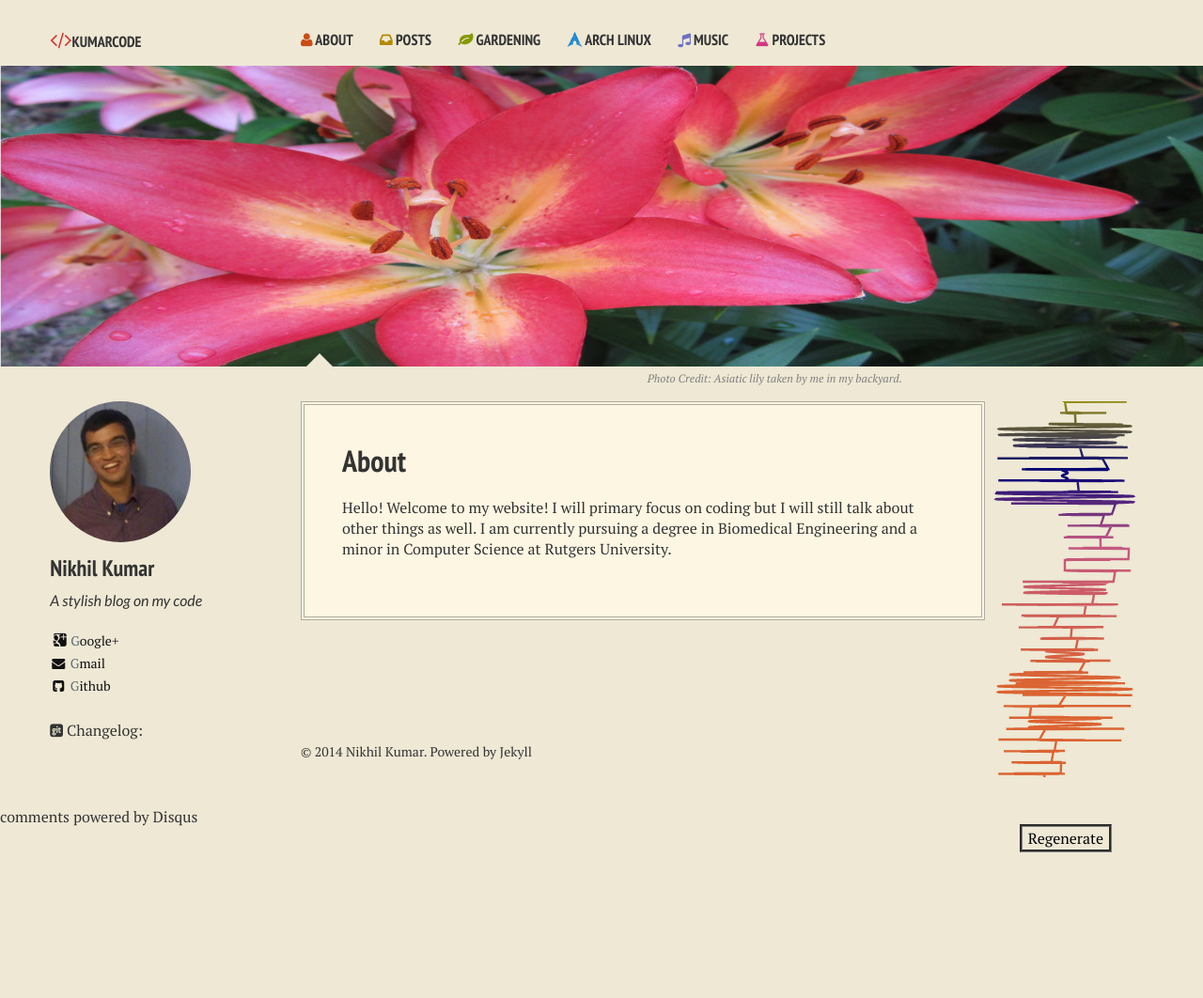
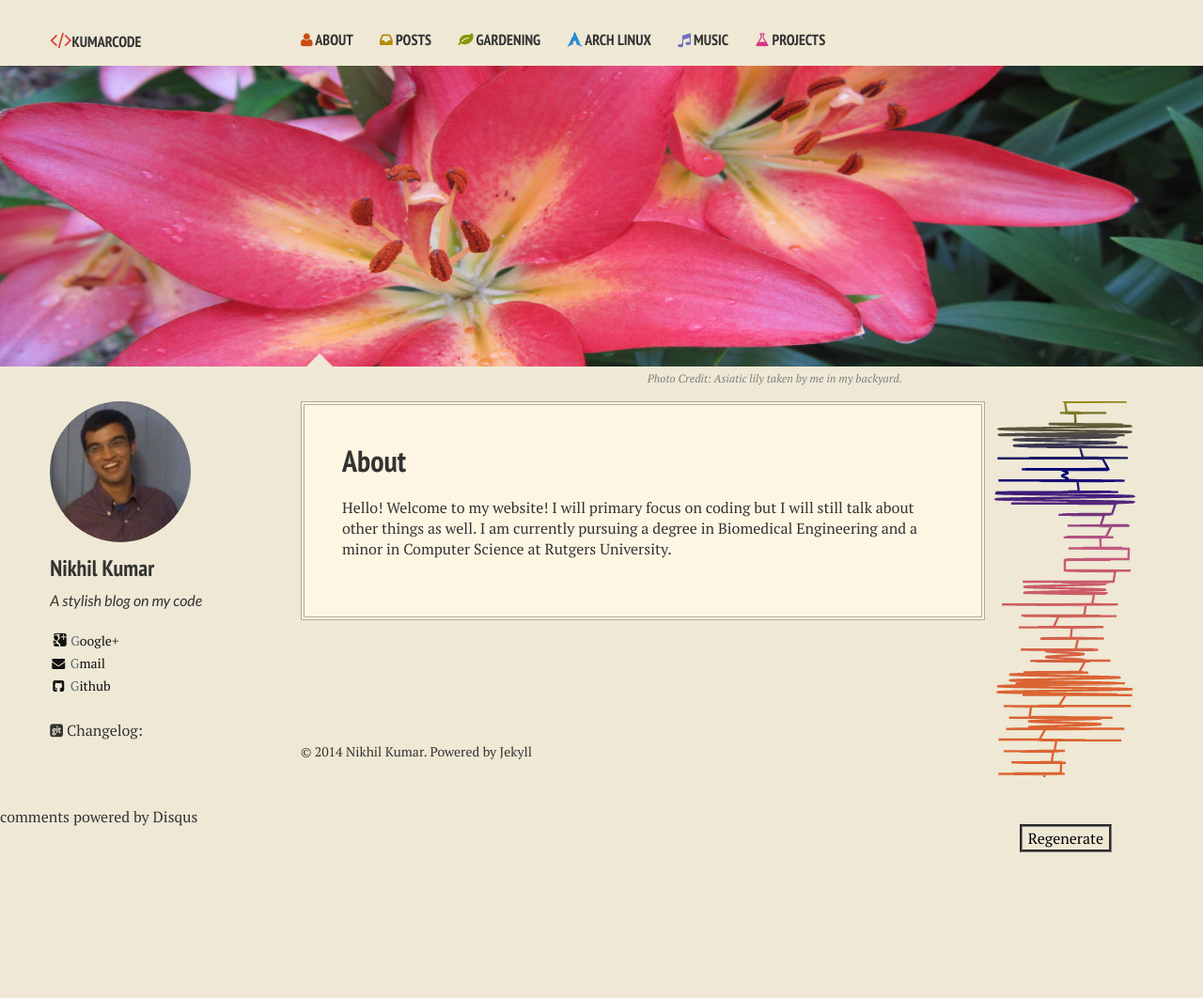
Before and after one commit to nikhil/nikhil.github.io, a Jekyll site: the page built from about.md, in a window 1280 px wide. Shown: the whole page at 94% size. Built offline with Jekyll 4.4.1, drawn with Linux system fonts in a browser that asks for light colours; nearby versions of some CDN libraries; some web fonts are replaced; comment, search, counter and statistics services are not loaded.

Commit message:
about's banner

```diff
--- a/about.md
+++ b/about.md
@@ -7,7 +7,7 @@ tags: [about]
 modified: 9-9-2013
 comments: true
 image:
-  feature: asiatic-lily.jpg
+  feature: asiatic-lily1.jpg
   credit: Asiatic lily taken by me in my backyard.
 ---
 
```
Also changed, not shown: images/asiatic-lily1.jpg (added), 3 other files.
